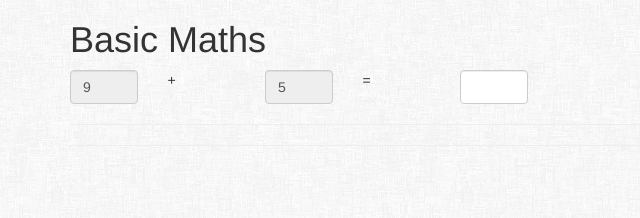
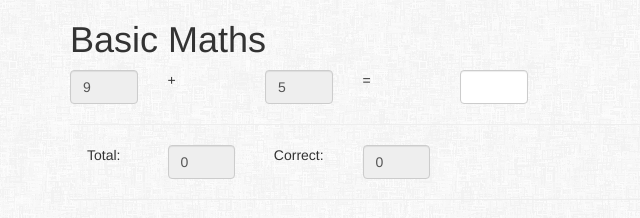
Before and after one commit to tecris/angularjs-calc, a website: page index.html in a window 1280 px wide. Shown: the whole page, without its empty margins (0-640 px from the left). Drawn offline with nearby package versions, Linux system fonts and the light colour scheme.

Commit message:
#8, total & correct exercises counters

```diff
--- a/index.html
+++ b/index.html
@@ -6,6 +6,7 @@
     <script src="//ajax.googleapis.com/ajax/libs/angularjs/1.5.0-rc.1/angular.min.js"></script>
     <script src="js/app.js"></script>
     <link href="//netdna.bootstrapcdn.com/bootstrap/3.3.6/css/bootstrap.min.css" rel="stylesheet">
+    <link href="styles/main.css" rel="stylesheet">
   </head>
   <body background="img/gray_fbr.png">
     <div class="container" ng-app="mathsBasics">
@@ -36,6 +37,22 @@
         </div>
       </div>
       <hr/>
+      <div class="content">
+        <div class="row">
+          <div class="col-md-1 col-sm-2 col-xs-4 textCenter">
+            Total:
+          </div>
+          <div class="col-md-1 col-sm-2 col-xs-4">
+            <input class="form-control correct ng-valid-required" name="totalExercises" ng-model="totalExercises" ng-disabled="true">
+          </div>
+          <div class="col-md-1 col-sm-2 col-xs-4 textCenter">
+            Correct:
+          </div>
+          <div class="col-md-1 col-sm-2 col-xs-4">
+            <input class="form-control correct ng-valid-required" name="correctExercises" ng-model="correctExercises" ng-disabled="true">
+          </div>
+        </div>
+      </div>
       <hr/>
       <div class="content">
         <div class="row">
--- a/js/app.js
+++ b/js/app.js
@@ -6,19 +6,25 @@
   $scope.$log = $log;
   $scope.exercises = [];
   $scope.historySize = 10;
+  $scope.totalExercises = 0;
+  $scope.correctExercises = 0;
 
   $scope.check = function($event) {
-   console.log("Key-press");
+   console.log("Key - event");
+
    var keyCode = $event.which || $event.keyCode;
    if (keyCode === 13) {
+   $scope.totalExercises++;
     console.log("Checking answer");
     if ($scope.answer == $scope.numberOne + $scope.numberTwo) {
+     $scope.correctExercises ++;
      $scope.addExercise();
      $scope.reset();
     } else {
      $scope.showUserFeedback = true;
      $scope.feedback = "Incorrect";
     }
+    $log.log("Total exercises = " + $scope.totalExercises);
    }
   };
 
@@ -46,7 +52,6 @@
 
   $scope.reset();
 
-  $log.log("I am $log");
  }]);
 
 })();
--- /dev/null
+++ b/styles/main.css
@@ -0,0 +1,5 @@
+@CHARSET "UTF-8";
+
+.textCenter {
+      text-align: center;
+}
```
